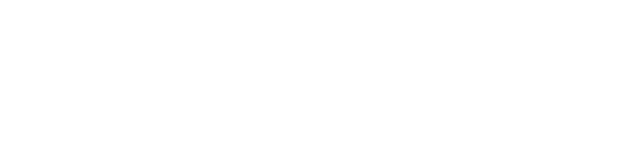
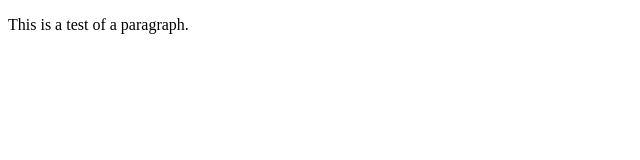
Before and after one commit to tadesros/tadesros.github.io, a plain HTML site: page ZenvaClassFiles/JSClass/index.html in a window 1280 px wide. Shown: the whole page, without its empty margins (0-640 px from the left). Drawn offline with Linux system fonts and the light colour scheme.

Commit message:
Update index.html

```diff
--- a/ZenvaClassFiles/JSClass/index.html
+++ b/ZenvaClassFiles/JSClass/index.html
@@ -5,6 +5,6 @@
     <title>title</title>
   </head>
   <body>
-
+    <p>This is a test of a paragraph. </p>
   </body>
 </html>
```
